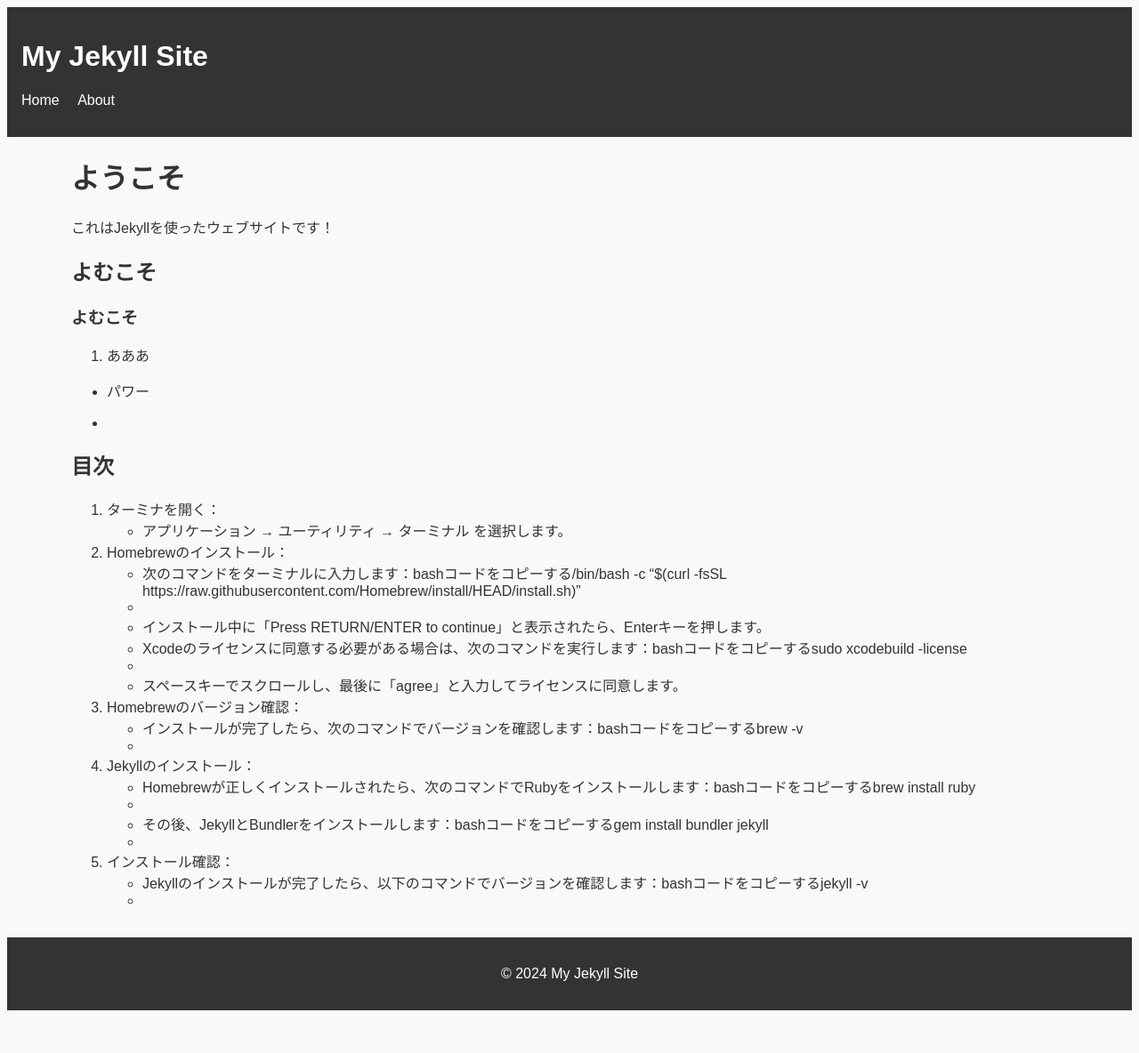
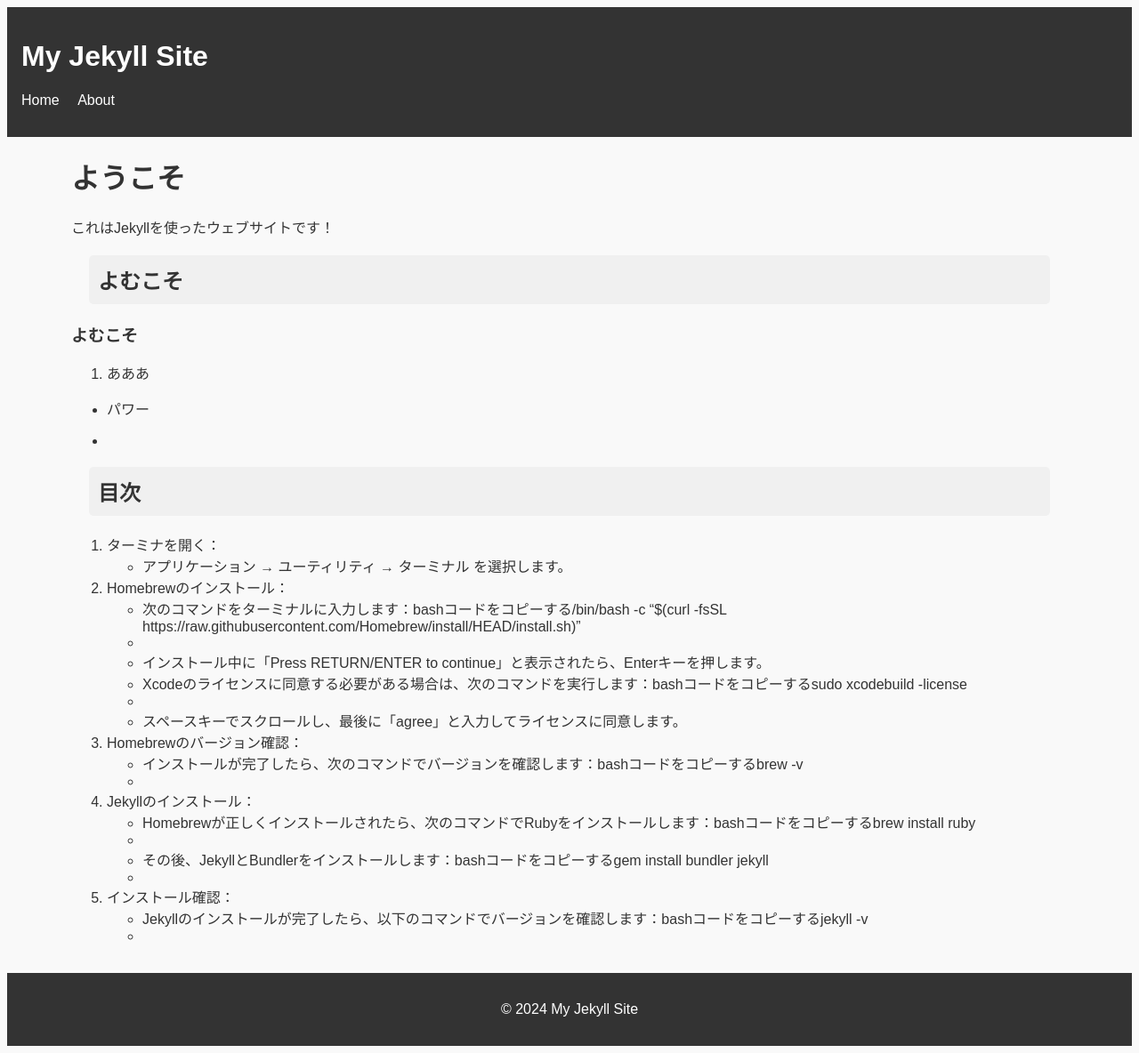
Before and after one commit to taka012345/username.github.io, a Jekyll site: the page built from index.md, in a window 1280 px wide. Shown: the whole page at 89% size. Built offline with Jekyll 4.4.1, drawn with Linux system fonts in a browser that asks for light colours; before the commit the page ends 1144 px from its top, so only the background shows below that.

Commit message:
Add files via upload

```diff
--- a/assets/css/style.css
+++ b/assets/css/style.css
@@ -25,6 +25,16 @@ body {
     text-decoration: none;
   }
 
+  /* h2にバックグラウンドカラーと左右のマージンを設定 */
+  h2 {
+    background-color: #f0f0f0;  /* 背景色を薄いグレーに */
+    padding: 10px;              /* 内側の余白を設定 */
+    margin-left: 20px;           /* 左側のマージンを設定 */
+    margin-right: 20px;          /* 右側のマージンを設定 */
+    border-radius: 5px;          /* 角を少し丸める */
+  }
+
+
   .content {
     margin-left: 40px;
     margin-right: 40px;
```
